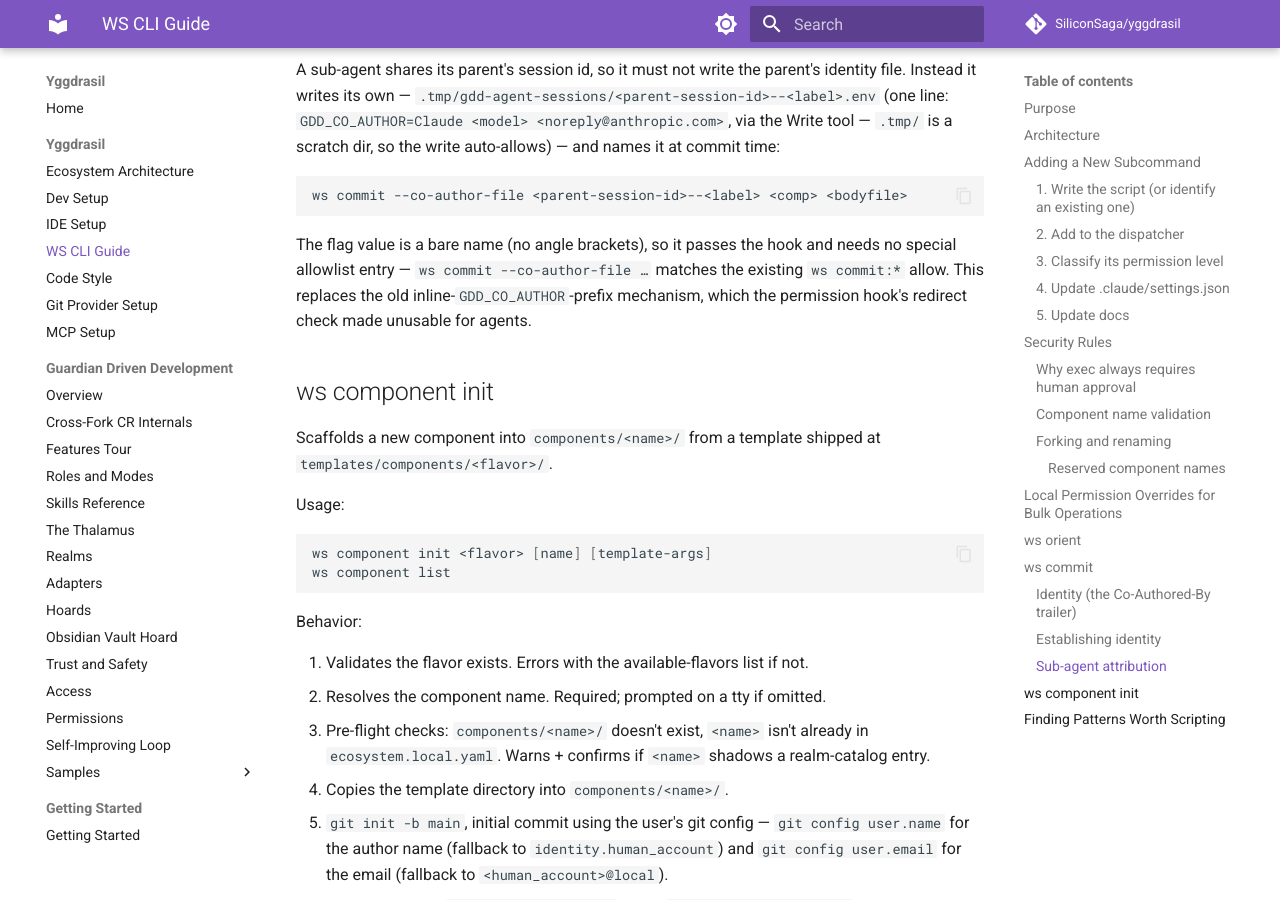
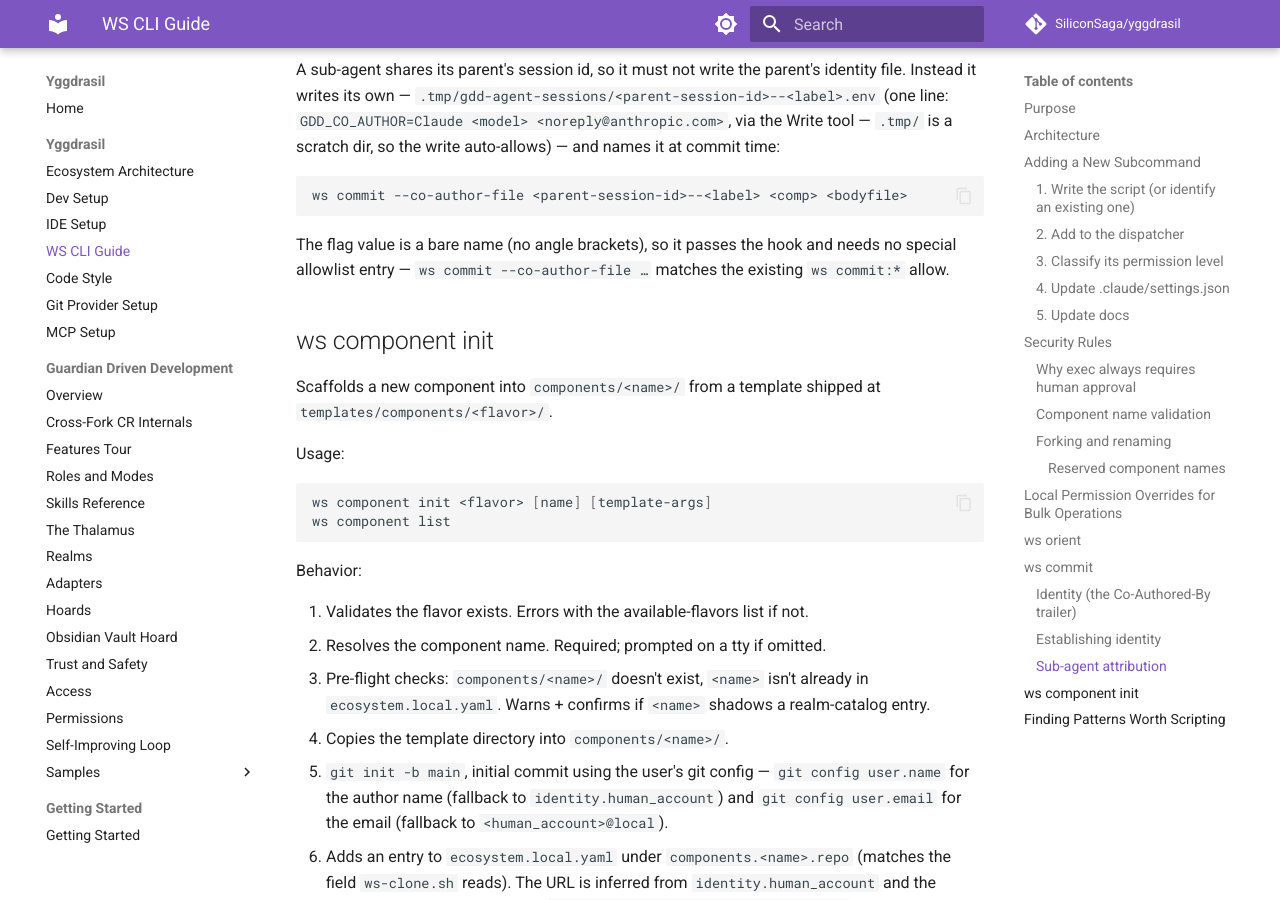
Before and after one commit to SiliconSaga/yggdrasil, an MkDocs documentation site: the page built from docs/ws-cli-guide.md, in a window 1280 px wide and 900 px high, scrolled down 7326 px. Built offline with MkDocs 1.6.1 and Material for MkDocs 9.7.7, drawn with Linux system fonts in a browser that asks for light colours; comment, search, counter and statistics services are not loaded.

Commit message:
fix(ws): review round — drop doc history sentence, unwrap touched docs, clearer clean --sessions tally
Address the latest PR #103 review pass.

- ws-cli-guide.md: drop a lingering "This replaces the old … mechanism"
  history sentence (Copilot, citing our own current-state doc rule).
- access.md / git-provider-setup.md: un-wrap the bullet/paragraph Codex's
  HTTPS-push commit hard-wrapped (no-hard-wrap convention applies to touched
  prose even in legacy-wrapped files).
- ws clean --sessions: report "Also cleared N ended session identity file(s)"
  so the tally isn't misleading when only session files were swept (Copilot).
- push.bats look-alike leak test: also assert no GIT_TERMINAL_PROMPT=0 /
  credential.helper is injected, not just the auth header (CodeRabbit nitpick).
- ws-whoami.sh: comment documenting that the identity is stored/read as data
  (no source/eval), so shell-significant chars are safe — closes the stale
  command-injection finding's reasoning for future maintainers.

(Copilot re-flagged the ws-review "command not found" and self-hosted-GitLab
items from an earlier range; both were already fixed in aa8828d.)

Co-Authored-By: Claude Opus 4.8 <noreply@anthropic.com>

````diff
--- a/docs/ws-cli-guide.md
+++ b/docs/ws-cli-guide.md
@@ -231,7 +231,7 @@ A sub-agent shares its parent's session id, so it must not write the parent's id
 ws commit --co-author-file <parent-session-id>--<label> <comp> <bodyfile>
 ```
 
-The flag value is a bare name (no angle brackets), so it passes the hook and needs no special allowlist entry — `ws commit --co-author-file …` matches the existing `ws commit:*` allow. This replaces the old inline-`GDD_CO_AUTHOR`-prefix mechanism, which the permission hook's redirect check made unusable for agents.
+The flag value is a bare name (no angle brackets), so it passes the hook and needs no special allowlist entry — `ws commit --co-author-file …` matches the existing `ws commit:*` allow.
 
 ## ws component init
 
````
Also changed, not shown: docs/gdd/access.md (+1 -6 lines), docs/git-provider-setup.md (+1 -5 lines), 3 other files.
